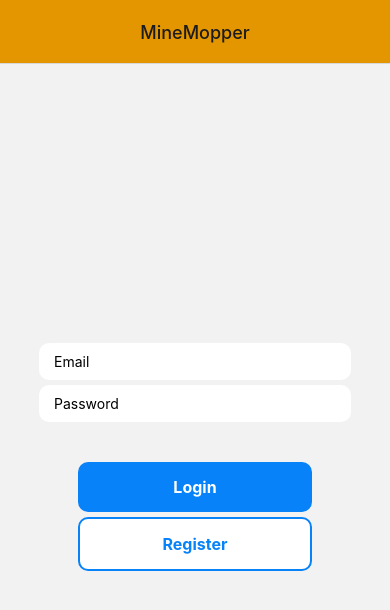
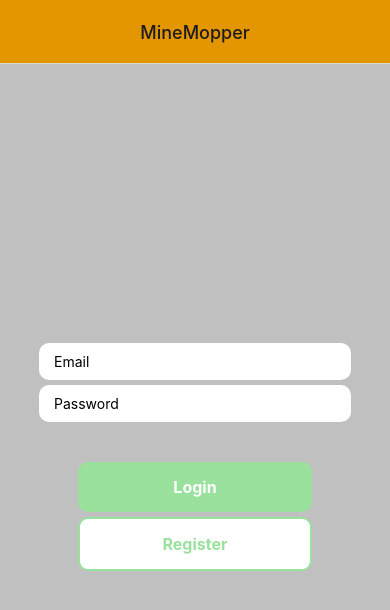
Before and after one commit to henry-oberholtzer/minemopper, a React Native app: screen /LogIn in a window 390 px wide. Shown: the top 610 px of the page. Built offline with nearby package versions, Linux system fonts and the light colour scheme; no server answers.

Commit message:
Add stylized error message handling

```diff
--- a/components/LoginScreen.js
+++ b/components/LoginScreen.js
@@ -27,7 +27,7 @@ const LoginScreen = () => {
         const user = userCredentials.user;
         console.log('Registered with:', user.email);
       })
-      .catch(error => setErrorMessage(error.message))
+      .catch(error => setErrorMessage(error.message.split("Firebase: ")))
   }
 
   const handleLogin = () => {
@@ -36,7 +36,7 @@ const LoginScreen = () => {
         const user = userCredentials.user;
         console.log('Logged in with:', user.email);
       })
-      .catch(error => setErrorMessage(error.message))
+      .catch(error => setErrorMessage(error.message.split("Firebase: ")))
   }
 
   return (
@@ -60,7 +60,7 @@ const LoginScreen = () => {
         />
       </View>
 
-      <Text>{errorMessage}</Text>
+      <Text style={styles.errorMessageText}>{errorMessage}</Text>
 
       <View style={styles.buttonContainer}>
         <TouchableOpacity
@@ -87,6 +87,7 @@ const styles = StyleSheet.create({
     flex: 1,
     justifyContent: 'center',
     alignItems: 'center',
+    backgroundColor: '#C0C0C0',
   },
   inputContainer: {
     width: '80%'
@@ -105,7 +106,7 @@ const styles = StyleSheet.create({
     marginTop: 40,
   },
   button: {
-    backgroundColor: '#0782F9',
+    backgroundColor: '#9AE19D',
     width: '100%',
     padding: 15,
     borderRadius: 10,
@@ -114,7 +115,7 @@ const styles = StyleSheet.create({
   buttonOutline: {
     backgroundColor: 'white',
     marginTop: 5,
-    borderColor: '#0782F9',
+    borderColor: '#9AE19D',
     borderWidth: 2,
   },
   buttonText: {
@@ -123,7 +124,12 @@ const styles = StyleSheet.create({
     fontSize: 16,
   },
   buttonOutlineText: {
-    color: '#0782F9',
+    color: '#9AE19D',
+    fontWeight: '700',
+    fontSize: 16,
+  },
+  errorMessageText: {
+    color: '#BA2D0B',
     fontWeight: '700',
     fontSize: 16,
   },
```
